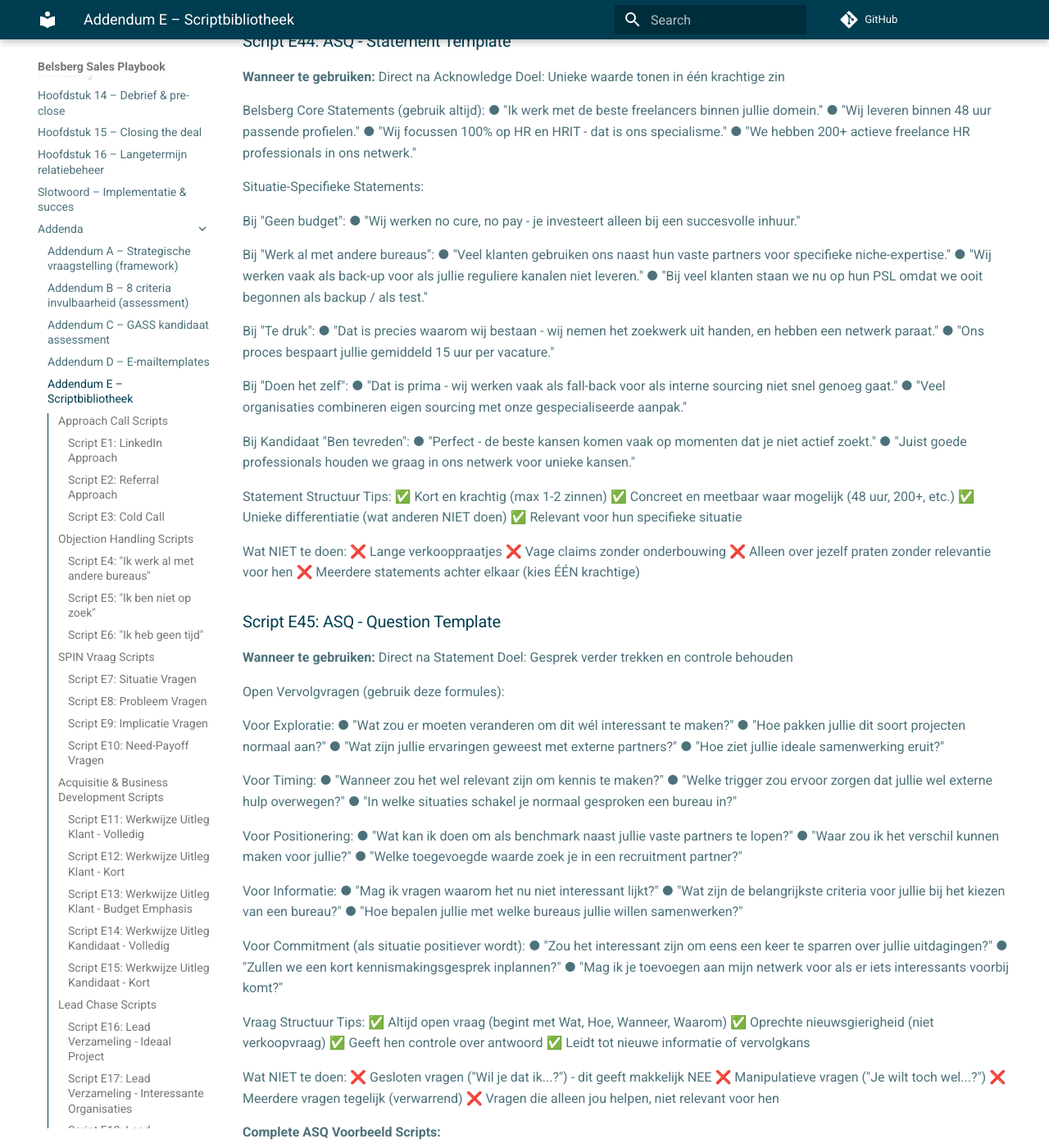
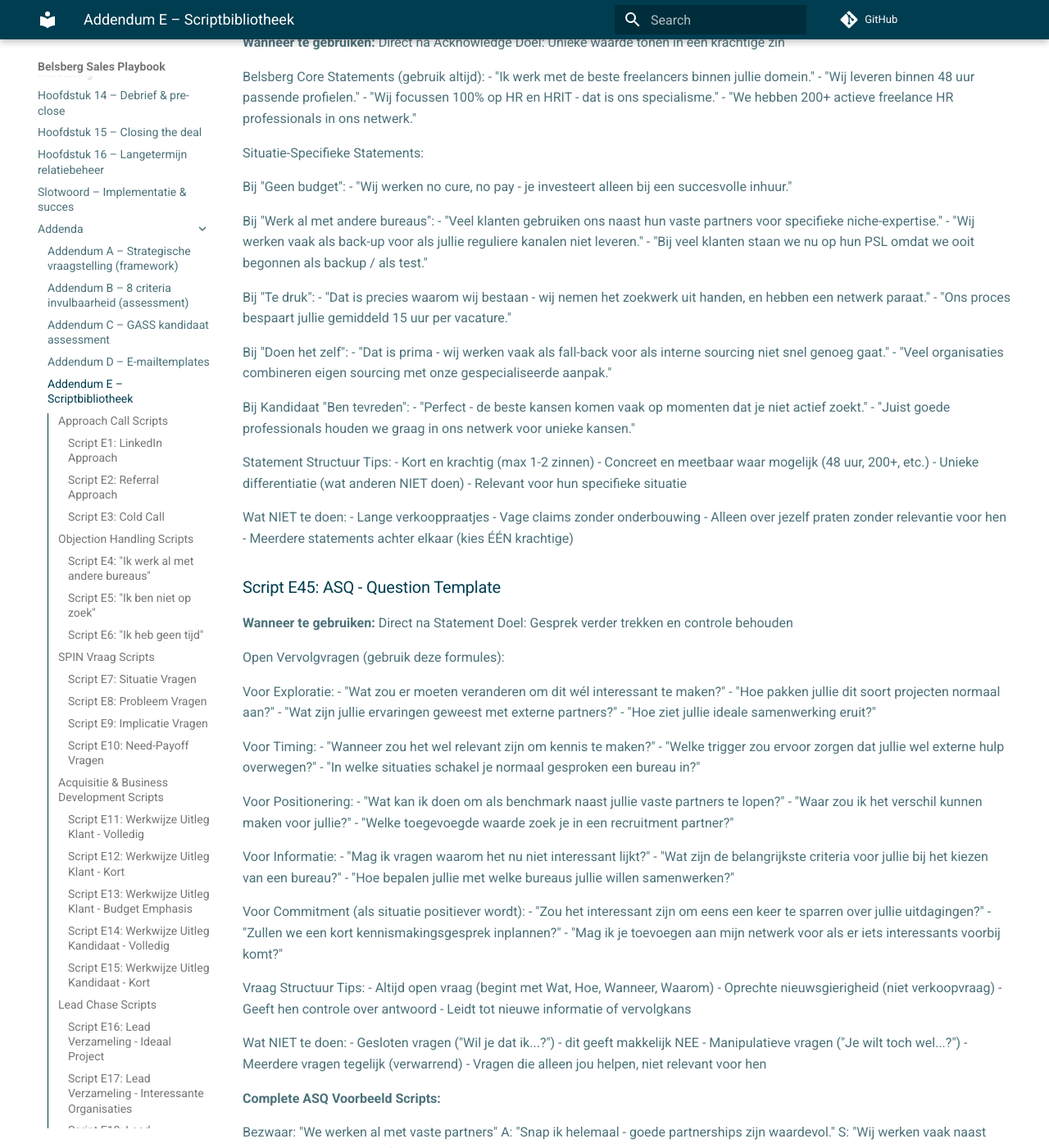
Before and after one commit to BelsbergAdmin/Belsberg__SalesPlaybook, an MkDocs documentation site: the page built from docs/addendum-e-scripts-bibliotheek.md, in a window 1280 px wide and 1400 px high, scrolled down 13087 px. Shown: the whole window at 82% size. Built offline with MkDocs 1.6.1 and Material for MkDocs 9.7.7, drawn with Linux system fonts in a browser that asks for light colours; comment, search, counter and statistics services are not loaded; some of the changed text lies outside the part shown.

Commit message:
Aanpassen

```diff
--- a/docs/addendum-e-scripts-bibliotheek.md
+++ b/docs/addendum-e-scripts-bibliotheek.md
@@ -544,7 +544,6 @@ over je zeggen na het gesprek?"
 
 'Wat me opvalt aan jullie uitdaging is \[specifiek punt\]. In mijn
 vorige opdracht bij \[bedrijf\] heb ik iets vergelijkbaars aangepakt:
-
 - **Situatie:** \[context\]
 
 - **Taak:** \[wat moest ik bereiken\]
@@ -590,7 +589,6 @@ praktische check en enthousiasme behouden
 
 Hoi \[naam\], nog \[X\] dagen! Even de belangrijkste punten voor je
 eerste dag:
-
 - Dag/tijd: \[details\]
 
 - Locatie: \[adres\]
@@ -664,44 +662,41 @@ ervaring."
 Valideren en weerstand wegnemen
 
 Basis Formules:
-● "Snap ik helemaal, hoor ik vaker."
-● "Begrijpelijk dat
+- "Snap ik helemaal, hoor ik vaker."
+- "Begrijpelijk dat
 dat nu niet jullie prioriteit is."
-● "Dat is logisch bij een bedrijf van
+- "Dat is logisch bij een bedrijf van
 jullie omvang."
-● "Herkenbaar - veel klanten beginnen daar ook mee."
-●
-"Goed, fijn dat je dat zo duidelijk aangeeft."
-● "Helder - goed dat
+- "Herkenbaar - veel klanten beginnen daar ook mee."
+- "Goed, fijn dat je dat zo duidelijk aangeeft."
+- "Helder - goed dat
 je daar transparant over bent."
 
 Geavanceerde Acknowledge Patronen:
 
 Voor Kandidaten:
-● "Snap ik - je moet alle opties afwegen."
-● "Logisch
+- "Snap ik - je moet alle opties afwegen."
+- "Logisch
 dat je niet meteen ja zegt."
-● "Goed dat je kritisch bent, dat hoort
+- "Goed dat je kritisch bent, dat hoort
 ook."
 
 Voor Bezwaren over Tarief:
-● "Begrijpelijk - budget speelt altijd een
+- "Begrijpelijk - budget speelt altijd een
 rol."
-● "Hoor ik vaker - tarieven zijn belangrijk om goed af te
+- "Hoor ik vaker - tarieven zijn belangrijk om goed af te
 stemmen."
 
 Voor Bezwaren over Tijd:
-● "Helemaal logisch - timing is cruciaal."
-●
-"Snap ik - je agenda zit vol, dat herken ik."
+- "Helemaal logisch - timing is cruciaal."
+- "Snap ik - je agenda zit vol, dat herken ik."
 
 Wat NIET te doen:
-❌ Direct tegenspreken: "Maar dat is niet waar..."
-❌
-Minimaliseren: "Ach dat valt wel mee..."
-❌ Te snel doorpraten zonder
+- Direct tegenspreken: "Maar dat is niet waar..."
+- Minimaliseren: "Ach dat valt wel mee..."
+- Te snel doorpraten zonder
 echte erkenning
-❌ Alleen "ja maar" gebruiken (voelt niet als echte
+- Alleen "ja maar" gebruiken (voelt niet als echte
 acknowledge)
 
 ### Script E44: ASQ - Statement Template
@@ -710,58 +705,60 @@ acknowledge)
 tonen in één krachtige zin
 
 Belsberg Core Statements (gebruik altijd):
-● "Ik werk met de beste
+- "Ik werk met de beste
 freelancers binnen jullie domein."
-● "Wij leveren binnen 48 uur passende
+- "Wij leveren binnen 48 uur passende
 profielen."
-● "Wij focussen 100% op HR en HRIT - dat is ons
+- "Wij focussen 100% op HR en HRIT - dat is ons
 specialisme."
-● "We hebben 200+ actieve freelance HR professionals in
+- "We hebben 200+ actieve freelance HR professionals in
 ons netwerk."
 
 Situatie-Specifieke Statements:
 
 Bij "Geen budget":
-● "Wij werken no cure, no pay - je investeert alleen
+- "Wij werken no cure, no pay - je investeert alleen
 bij een succesvolle inhuur."
 
 Bij "Werk al met andere bureaus":
-● "Veel klanten gebruiken ons naast
+- "Veel klanten gebruiken ons naast
 hun vaste partners voor specifieke niche-expertise."
-● "Wij werken vaak
+- "Wij werken vaak
 als back-up voor als jullie reguliere kanalen niet leveren."
-● "Bij veel
+- "Bij veel
 klanten staan we nu op hun PSL omdat we ooit begonnen als backup / als test."
 
 Bij "Te druk":
-● "Dat is precies waarom wij bestaan - wij nemen het
+- "Dat is precies waarom wij bestaan - wij nemen het
 zoekwerk uit handen, en hebben een netwerk paraat."
-● "Ons proces bespaart jullie gemiddeld 15 uur per vacature."
+- "Ons proces bespaart jullie gemiddeld 15 uur per vacature."
 
 Bij "Doen het zelf":
-● "Dat is prima - wij werken vaak als fall-back
+- "Dat is prima - wij werken vaak als fall-back
 voor als interne sourcing niet snel genoeg gaat."
-● "Veel organisaties
+- "Veel organisaties
 combineren eigen sourcing met onze gespecialiseerde aanpak."
 
 Bij Kandidaat "Ben tevreden":
-● "Perfect - de beste kansen komen vaak op
+- "Perfect - de beste kansen komen vaak op
 momenten dat je niet actief zoekt."
-● "Juist goede professionals houden
+- "Juist goede professionals houden
 we graag in ons netwerk voor unieke kansen."
 
-Statement Structuur Tips: ✅ Kort en krachtig (max 1-2 zinnen) ✅
-Concreet en meetbaar waar mogelijk (48 uur, 200+, etc.) ✅ Unieke
-differentiatie (wat anderen NIET doen) ✅ Relevant voor hun specifieke
+Statement Structuur Tips:
+- Kort en krachtig (max 1-2 zinnen)
+- Concreet en meetbaar waar mogelijk (48 uur, 200+, etc.)
+- Unieke
+differentiatie (wat anderen NIET doen)
+- Relevant voor hun specifieke
 situatie
 
 Wat NIET te doen:
-❌ Lange verkooppraatjes
-❌ Vage claims zonder
+- Lange verkooppraatjes
+- Vage claims zonder
 onderbouwing
-❌ Alleen over jezelf praten zonder relevantie voor hen
-❌
-Meerdere statements achter elkaar (kies ÉÉN krachtige)
+- Alleen over jezelf praten zonder relevantie voor hen
+- Meerdere statements achter elkaar (kies ÉÉN krachtige)
 
 ### Script E45: ASQ - Question Template
 
@@ -771,43 +768,43 @@ trekken en controle behouden
 Open Vervolgvragen (gebruik deze formules):
 
 Voor Exploratie:
-● "Wat zou er moeten veranderen om dit wél interessant
+- "Wat zou er moeten veranderen om dit wél interessant
 te maken?"
-● "Hoe pakken jullie dit soort projecten normaal aan?"
-● "Wat zijn jullie ervaringen geweest met externe partners?"
-● "Hoe ziet jullie ideale samenwerking eruit?"
+- "Hoe pakken jullie dit soort projecten normaal aan?"
+- "Wat zijn jullie ervaringen geweest met externe partners?"
+- "Hoe ziet jullie ideale samenwerking eruit?"
 
 Voor Timing:
-● "Wanneer zou het wel relevant zijn om kennis te maken?"
-● "Welke trigger zou ervoor zorgen dat jullie wel externe hulp overwegen?"
-● "In welke situaties schakel je normaal gesproken een bureau in?"
+- "Wanneer zou het wel relevant zijn om kennis te maken?"
+- "Welke trigger zou ervoor zorgen dat jullie wel externe hulp overwegen?"
+- "In welke situaties schakel je normaal gesproken een bureau in?"
 
 Voor Positionering:
-● "Wat kan ik doen om als benchmark naast jullie vaste partners te lopen?"
-● "Waar zou ik het verschil kunnen maken voor jullie?"
-● "Welke toegevoegde waarde zoek je in een recruitment partner?"
+- "Wat kan ik doen om als benchmark naast jullie vaste partners te lopen?"
+- "Waar zou ik het verschil kunnen maken voor jullie?"
+- "Welke toegevoegde waarde zoek je in een recruitment partner?"
 
 Voor Informatie:
-● "Mag ik vragen waarom het nu niet interessant lijkt?"
-● "Wat zijn de belangrijkste criteria voor jullie bij het kiezen van een bureau?"
-● "Hoe bepalen jullie met welke bureaus jullie willen samenwerken?"
+- "Mag ik vragen waarom het nu niet interessant lijkt?"
+- "Wat zijn de belangrijkste criteria voor jullie bij het kiezen van een bureau?"
+- "Hoe bepalen jullie met welke bureaus jullie willen samenwerken?"
 
 Voor Commitment (als situatie positiever wordt):
-● "Zou het interessant zijn om eens een keer te sparren over jullie uitdagingen?"
-● "Zullen we een kort kennismakingsgesprek inplannen?"
-● "Mag ik je toevoegen aan mijn netwerk voor als er iets interessants voorbij komt?"
+- "Zou het interessant zijn om eens een keer te sparren over jullie uitdagingen?"
+- "Zullen we een kort kennismakingsgesprek inplannen?"
+- "Mag ik je toevoegen aan mijn netwerk voor als er iets interessants voorbij komt?"
 
 Vraag Structuur Tips:
-✅ Altijd open vraag (begint met Wat, Hoe, Wanneer, Waarom)
-✅ Oprechte nieuwsgierigheid (niet verkoopvraag)
-✅ Geeft hen controle over antwoord
-✅ Leidt tot nieuwe informatie of vervolgkans
+- Altijd open vraag (begint met Wat, Hoe, Wanneer, Waarom)
+- Oprechte nieuwsgierigheid (niet verkoopvraag)
+- Geeft hen controle over antwoord
+- Leidt tot nieuwe informatie of vervolgkans
 
 Wat NIET te doen:
-❌ Gesloten vragen ("Wil je dat ik...?") - dit geeft makkelijk NEE
-❌ Manipulatieve vragen ("Je wilt toch wel...?")
-❌ Meerdere vragen tegelijk (verwarrend)
-❌ Vragen die alleen jou helpen, niet relevant voor hen
+- Gesloten vragen ("Wil je dat ik...?") - dit geeft makkelijk NEE
+- Manipulatieve vragen ("Je wilt toch wel...?")
+- Meerdere vragen tegelijk (verwarrend)
+- Vragen die alleen jou helpen, niet relevant voor hen
 
 **Complete ASQ Voorbeeld Scripts:**
 
@@ -838,7 +835,7 @@ positioneren als service
 Situatie: Klant/kandidaat zegt "Stuur maar een mailtje"
 
 -
-🥇 BESTE Reacties (gebruik deze volgorde):
+- BESTE Reacties (gebruik deze volgorde):
 
 Optie 1 - Direct Contact Vragen: "Laat ik je tijd besparen — ik bel
 even, met wie kan ik het beste contact opnemen?"
@@ -853,11 +850,10 @@ Optie 4 - Combinatie Aanpak: "Ik stuur het graag even kort per mail,
 maar laat ik daarna even bellen, dan weet je direct of het relevant is."
 
 Waarom deze werken:
-● Positioneert bellen als service (niet verkoop)
-●
-Bespaart HEN tijd en moeite
-● Toont begrip voor hun situatie
-● Houdt
+- Positioneert bellen als service (niet verkoop)
+- Bespaart HEN tijd en moeite
+- Toont begrip voor hun situatie
+- Houdt
 initiatief bij jou
 
 ### Script E47: Controle Houden - "Stuur maar een mail" Reacties
@@ -870,7 +866,6 @@ bellen om te horen of het aansluit? Dan hoef je niet uitgebreid terug te mailen.
 
 Bij Bestaande Relaties (bekend met jouw werkwijze): "Stuur ik. Zal ik je
 dan \[specifieke dag\] om \[tijd\] bellen om het door te nemen?"
-
 
 Bij Warme Leads (momentum hoog): "Perfect! Ik stuur het nu direct. Heb
 je over een uur 5 minuten om het kort te bespreken?"
@@ -940,16 +935,16 @@ dan een realistisch alternatief? Dan kan ik daar rekening mee houden." →
 Geeft flexibiliteit maar houdt jou in control
 
 **Wat ALTIJD te doen bij "Ik stuur jou wel wat":**
-✅ Concrete deadline vragen/geven
-✅ Zelf follow-up moment vastleggen
-✅ Bevestigen wat er exact gestuurd wordt
-✅ Reden geven waarom timing belangrijk is
+- Concrete deadline vragen/geven
+- Zelf follow-up moment vastleggen
+- Bevestigen wat er exact gestuurd wordt
+- Reden geven waarom timing belangrijk is
 
 **Wat NOOIT te doen:**
-❌ Afwachten zonder follow-up plan
-❌ Geen deadline of tijdslimiet noemen
-❌ Te agressief pushen (relatie schaden)
-❌ Vertrouwen op "ze doen het wel" (gebeurt vaak niet)
+- Afwachten zonder follow-up plan
+- Geen deadline of tijdslimiet noemen
+- Te agressief pushen (relatie schaden)
+- Vertrouwen op "ze doen het wel" (gebeurt vaak niet)
 
 ## Risking Scripts
 
```
